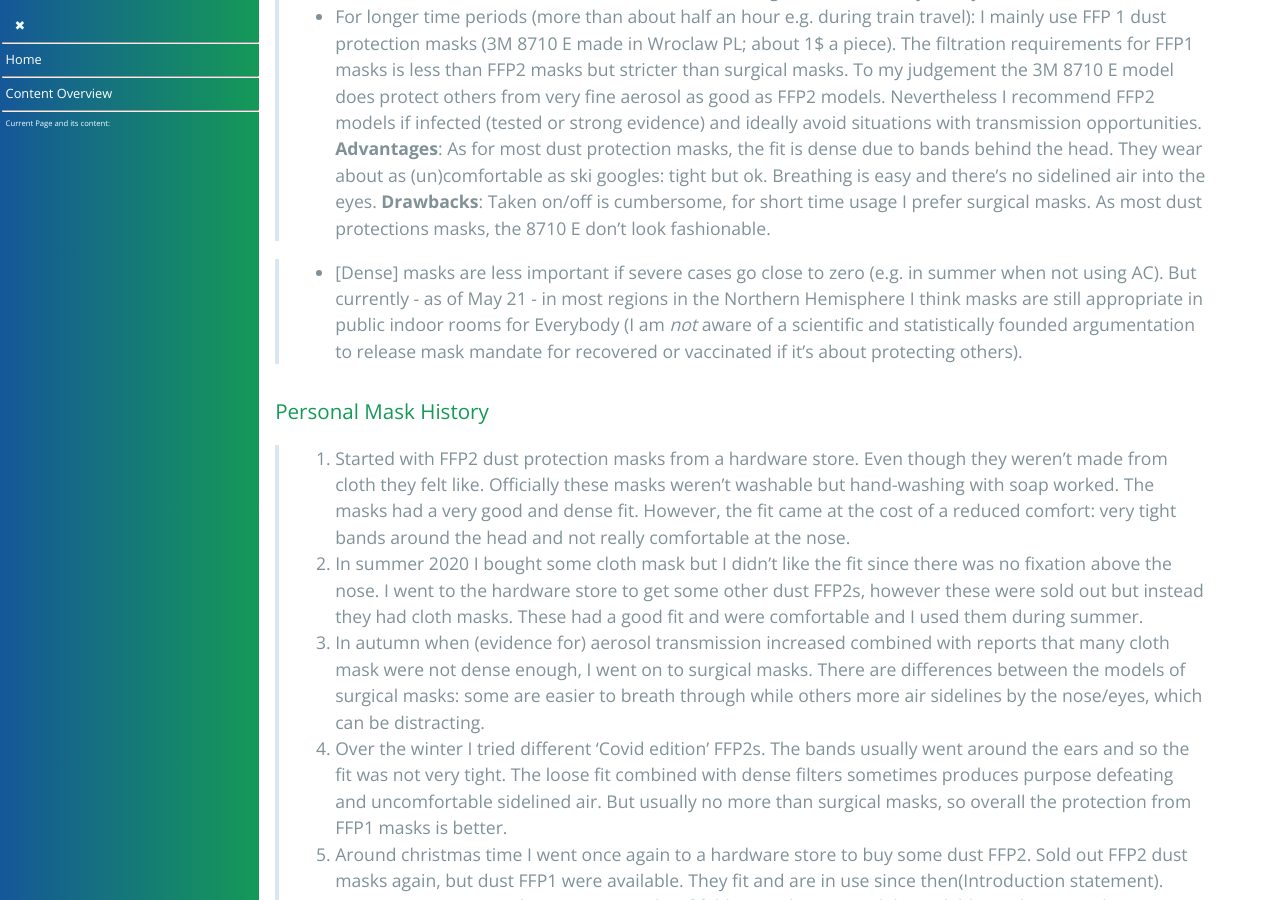
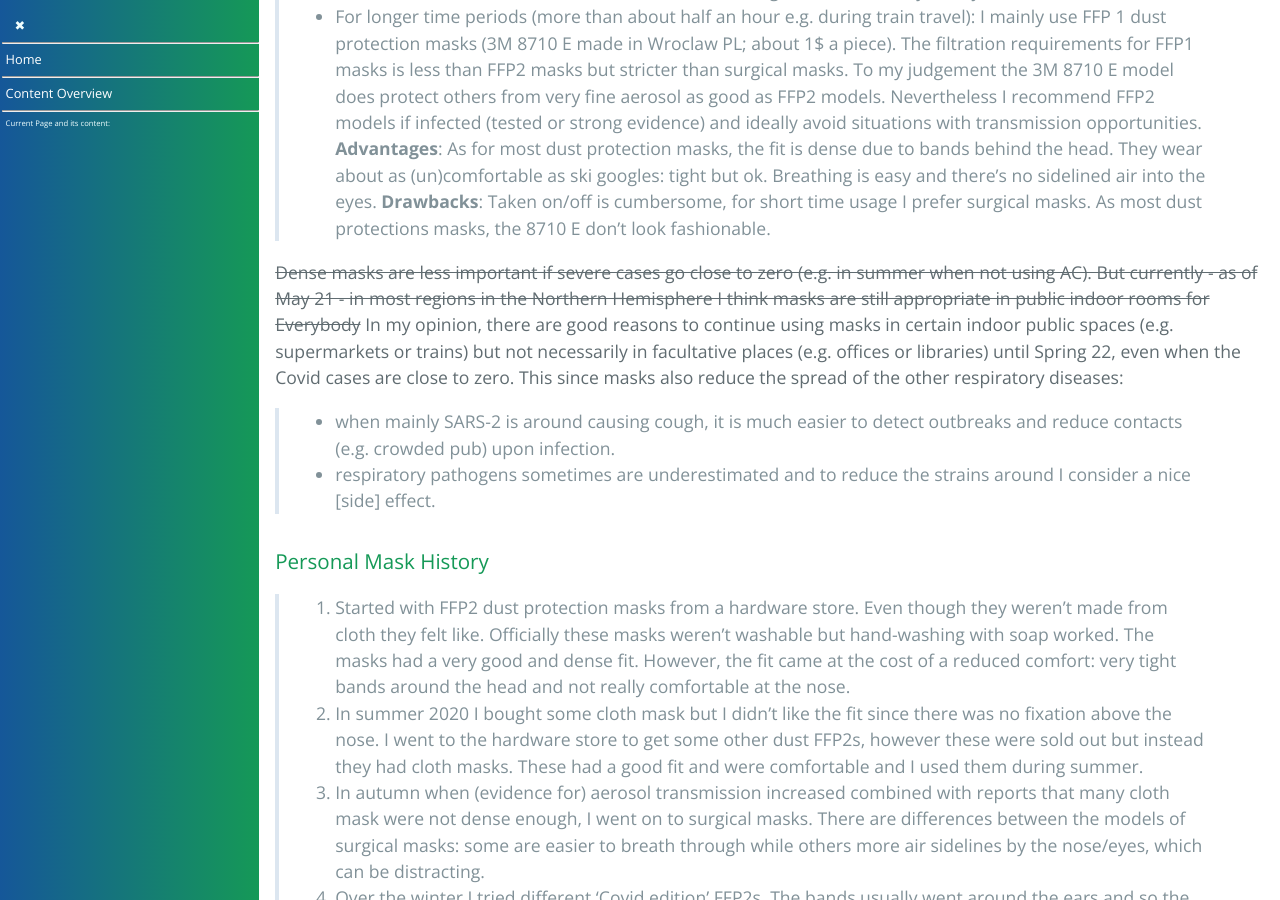
Before and after one commit to forestgrape/coronavirus, a Jekyll site: the page built from 6_prevention_and_treatment/masks.md, in a window 1280 px wide and 900 px high, scrolled down 5302 px. Built offline with Jekyll 4.4.1, drawn with Linux system fonts in a browser that asks for light colours; our own code applies the rules of GitHub Pages for plain Markdown files.

Commit message:
noted keeping mask also reduces all resp inf

```diff
--- a/6_prevention_and_treatment/masks.md
+++ b/6_prevention_and_treatment/masks.md
@@ -129,7 +129,9 @@ Reasons against masks seem sometimes rather searched:
 __Advantages__: As for most dust protection masks, the fit is dense due to bands behind the head. They wear about as (un)comfortable as ski googles: tight but ok. Breathing is easy and there's no sidelined air into the eyes.
 __Drawbacks__: Taken on/off is cumbersome, for short time usage I prefer surgical masks. As most dust protections masks, the 8710 E don't look fashionable.
 
-> * [Dense] masks are less important if severe cases go close to zero (e.g. in summer when not using AC). But currently - as of May 21 - in most regions in the Northern Hemisphere I think masks are still appropriate in public indoor rooms for Everybody (I am *not* aware of a scientific and statistically founded argumentation to release mask mandate for recovered or vaccinated if it's about protecting others).
+~~Dense masks are less important if severe cases go close to zero (e.g. in summer when not using AC). But currently - as of May 21 - in most regions in the Northern Hemisphere I think masks are still appropriate in public indoor rooms for Everybody~~ In my opinion, there are good reasons to continue using masks in certain indoor public spaces (e.g. supermarkets or trains) but not necessarily in facultative places (e.g. offices or libraries) until Spring 22, even when the Covid cases are close to zero. This since masks also reduce the spread of the other respiratory diseases:
+> * when mainly SARS-2 is around causing cough, it is much easier to detect outbreaks and reduce contacts (e.g. crowded pub) upon infection.
+> * respiratory pathogens sometimes are underestimated and to reduce the strains around I consider a nice [side] effect.
 
 ### Personal Mask History
 > 1. Started with FFP2 dust protection masks from a hardware store. Even though they weren't made from cloth they felt like. Officially these masks weren't washable but hand-washing with soap worked. The masks had a very good and dense fit. However, the fit came at the cost of a reduced comfort: very tight bands around the head and not really comfortable at the nose.
```
